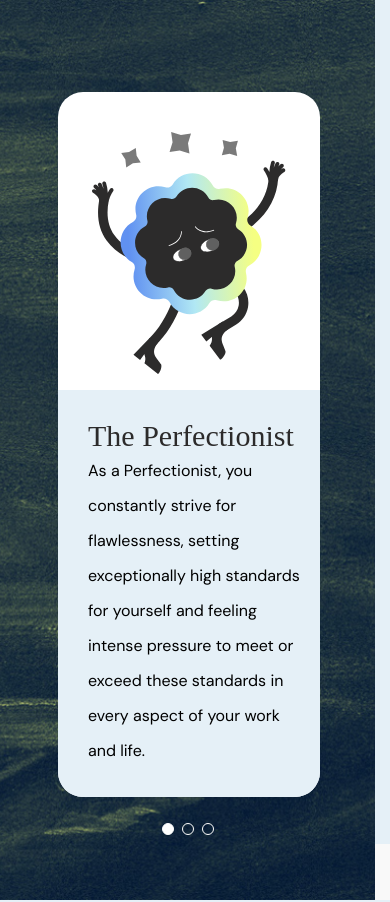
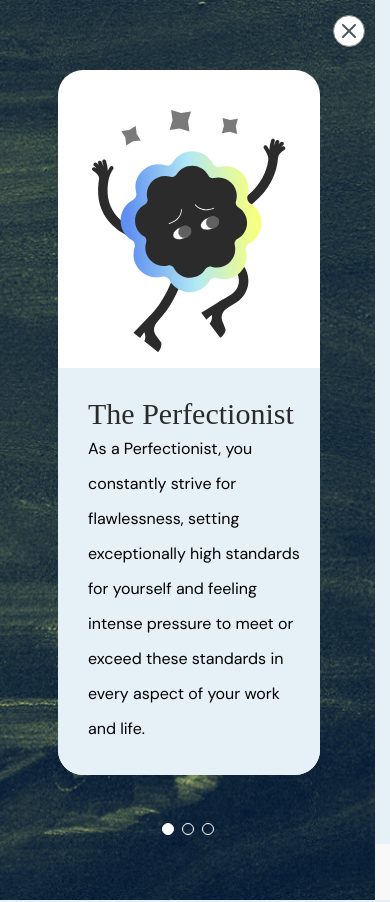
Before and after one commit to cherryontech/JourneyWise, a React (Vite) app in the folder app/: page /questionnaire in a window 390 px wide. Shown: the top 902 px of the page. Built offline with nearby package versions, Linux system fonts and the light colour scheme; a web font is replaced by a local one.

Commit message:
mostly fixed the close questionnaire popup

```diff
--- a/app/src/components/ImageTextCard/imageTextCard-custom.css
+++ b/app/src/components/ImageTextCard/imageTextCard-custom.css
@@ -72,7 +72,7 @@
   }
 
   #subcontainer {
-    padding-top: 92px;
+    padding-top: 70px;
     padding-bottom: 50px;
   }
 }
--- a/app/src/components/Modal/modal-custom.css
+++ b/app/src/components/Modal/modal-custom.css
@@ -3,6 +3,7 @@
   inset: 0px;
   display: flex;
   justify-content: center;
+  z-index: 1;
 }
 
 #popup {
--- a/app/src/components/Questionnaire/CloseQuestionnaire.jsx
+++ b/app/src/components/Questionnaire/CloseQuestionnaire.jsx
@@ -1,14 +1,15 @@
 import React, { useState } from "react";
 import { X } from "lucide-react"
 import useShowClosePopup from "../../Hook/useClosePopup";
+import './closeQuestionnaire-custom.css'
 
 
 const CloseQuestionnaire = () => {
   const [handleClick , ShowClosePopup] = useShowClosePopup();
 
   return (
-    <div className="absolute top-4 right-4">
-      <button onClick= {handleClick} className="bg-white rounded-full p-2 border-[1px] border-gray-500">
+    <div id="closecomponent" className="closeQuestionnaire-custom">
+      <button onClick= {handleClick}>
         <X className="text-gray-600" />
         <ShowClosePopup />
       </button>
--- a/app/src/components/Questionnaire/closePopup-custom.css
+++ b/app/src/components/Questionnaire/closePopup-custom.css
@@ -25,3 +25,30 @@
   margin-right: 150px;
   margin-bottom: 42px;
 }
+
+#closecontainer img {
+  width: 51px;
+  height: 68px;
+  margin-top: 63px;
+}
+
+@media (max-width: 480px) {
+  #closecontainer {
+    width: 315px;
+    height: 452px;
+  }
+
+  #closecontainer h3 {
+    font-size: 36px;
+    margin-left: 20px;
+    margin-right: 20px;
+    line-height: normal;
+  }
+
+  #closecontainer p {
+    font-size: 18px;
+    line-height: 27.2px;
+    margin-left: 27px;
+    margin-right: 28px;
+  }
+}
--- /dev/null
+++ b/app/src/components/Questionnaire/closeQuestionnaire-custom.css
@@ -0,0 +1,25 @@
+#closecomponent {
+  position: absolute;
+  top: 16px;
+  right: 16px;
+  z-index: 1;
+}
+
+#closecomponent button {
+  background-color: white;
+  border-radius: 9999px;
+  padding: 8px;
+  border: 1px solid gray;
+}
+
+@media (max-width: 480px) {
+  #closecomponent {
+    position: absolute;
+    top: 15px;
+    right: 25px;
+  }
+
+  #closecomponent button {
+    padding: 3px;
+  }
+}
```
